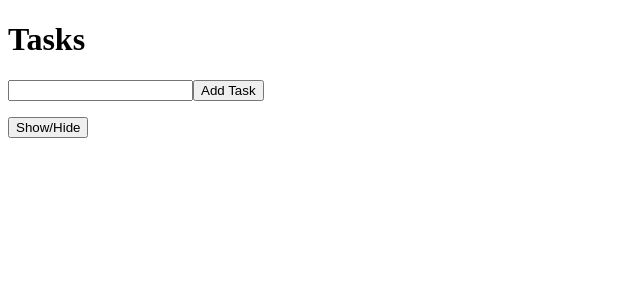
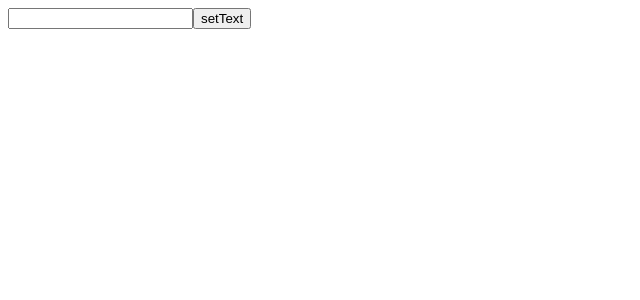
Before and after one commit to ManjinderDhillon/assign, a Vue app: page / in a window 1280 px wide. Shown: the top 300 px of the page, without its empty margins (0-640 px from the left). Built offline with nearby package versions, Linux system fonts and the light colour scheme.

Commit message:
Assign five

```diff
--- a/src/App.vue
+++ b/src/App.vue
@@ -1,5 +1,5 @@
 <template>
-  <AssignFive />
+  <ModuleFive />
 </template>
 <script>
 export default {
@@ -7,5 +7,5 @@ export default {
 };
 </script>
 <script setup>
-import AssignFive from "./components/AssignFive.vue";
+import ModuleFive from "./components/ModuleFive.vue";
 </script>
--- /dev/null
+++ b/src/components/ModuleFive.vue
@@ -0,0 +1,16 @@
+<template>
+  <input type="text" name="" id="" @input="saveInput" />
+  <button @click="setText">setText</button>
+  <h1>{{ message }}</h1>
+</template>
+<script setup>
+import { ref } from "vue";
+const currentInput = ref("");
+const message = ref("");
+const saveInput = (event) => {
+  currentInput.value = event.target.value;
+};
+const setText = () => {
+  message.value = currentInput.value;
+};
+</script>
```
